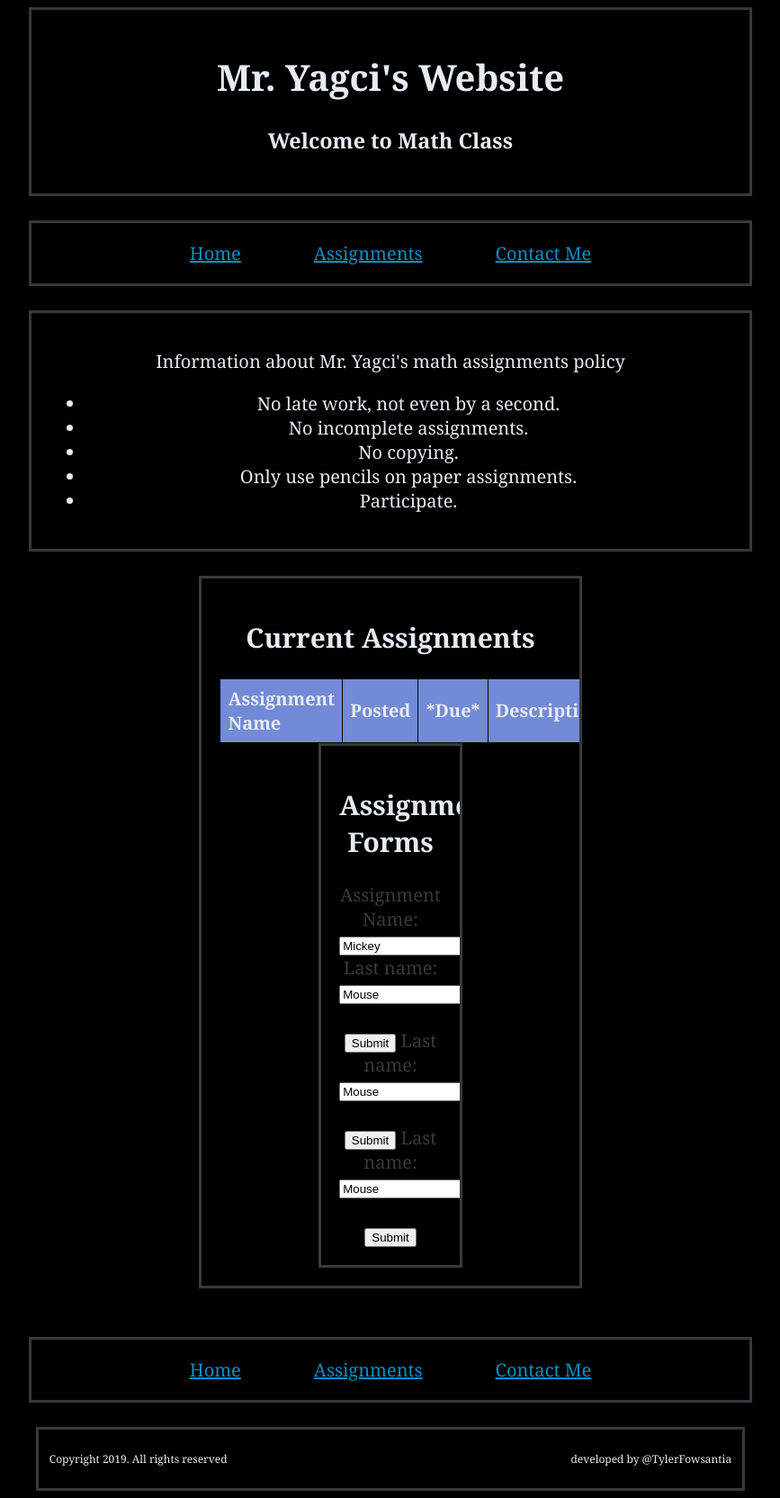
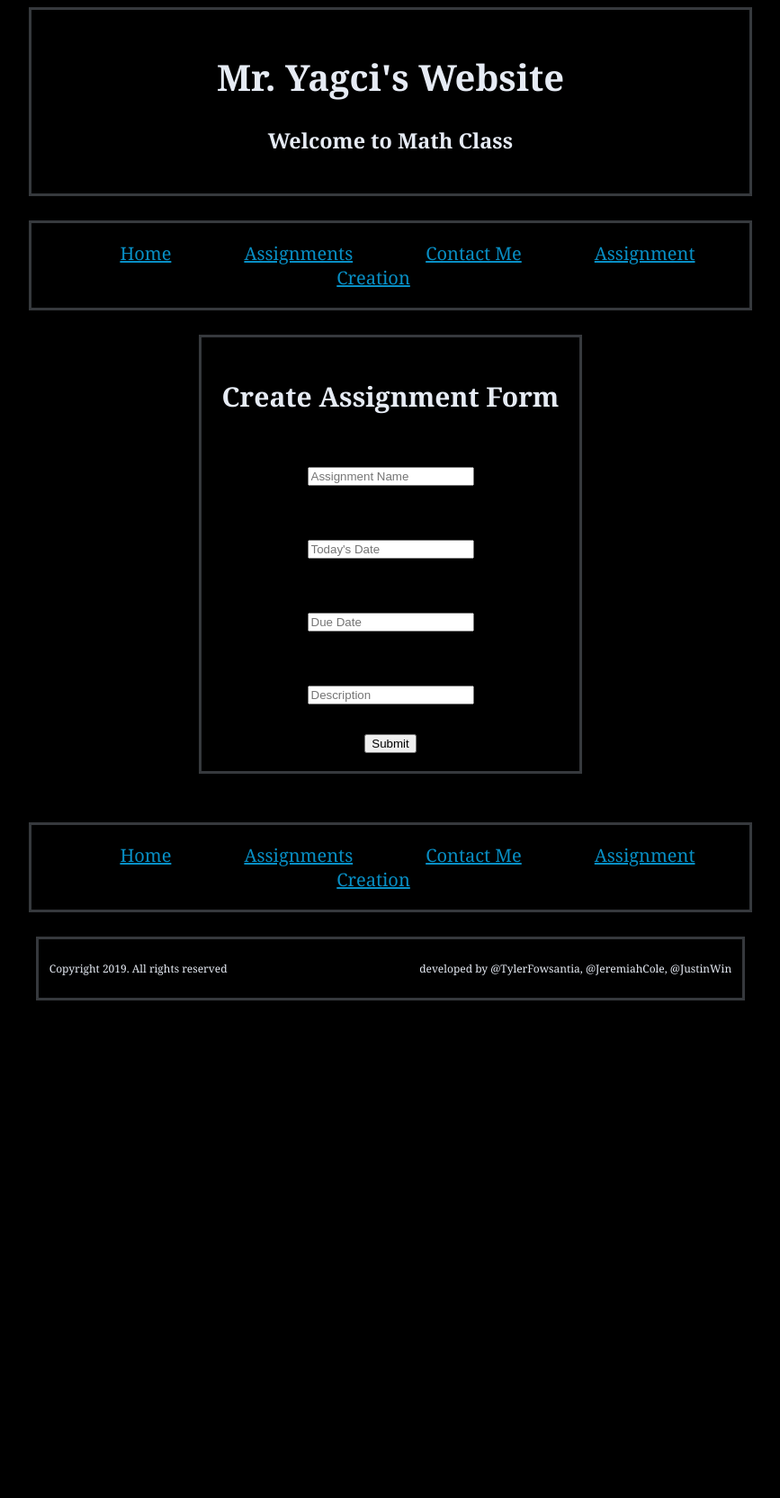
Before and after one commit to HSA-Columbus/mr-yagci-s-website-champion-s-club, a Flask app: template templates/assign_take.html in a window 1280 px wide. Shown: the whole page at 90% size, without its empty margins (206-1073 px from the left). After the commit the page ends 1112 px from the top, so only its background shows below. Run offline with Flask 2, Linux system fonts and the light colour scheme; the template is opened without the code that fills it, so the values that code supplies are empty.

Commit message:
color changes and stuff

```diff
--- a/templates/assign_take.html
+++ b/templates/assign_take.html
@@ -33,74 +33,39 @@
     <a class="link-a" href="/">Home</a>
     <a class="link-a" href="/assignments">Assignments</a>
     <a class="link-a" href="/contact">Contact Me</a>
+    <a class="link-a" href="/assignment_creation">Assignment Creation</a>
 </div><br>
-
-<div>
-    <p>Information about Mr. Yagci's math assignments policy</p>
-    <ul>
-        <li>No late work, not even by a second.</li>
-        <li>No incomplete assignments.</li>
-        <li>No copying.</li>
-        <li>Only use pencils on paper assignments.</li>
-        <li>Participate.</li>
-    </ul>
-</div><br>
-
 <div style="width: 30%;">
-    <h2>Current Assignments</h2>
-    <!---------------------------Jeremiah------------------------------------------------>
-
-    <table>
-
-        <tr>
-            <th>Assignment Name</th>
-            <th>Posted</th>
-            <th>*Due*</th>
-            <th>Description</th>
-        </tr>
-        {%for i in table_assignments%}
-        <tr>
-            {% for x in i %}
-            <th>{{x}}</th>
-            {%endfor%}
-        </tr>
-        {%endfor%}
-        </table>
-    <!--------------------------------------------------------------------------->
-    <div style="width: 30%;">
-        <h2>Assignment  Forms</h2>
-        <form action="/action_page.php">
-            Assignment Name:
-            <br>
-        <input type="text" name="firstname" value="Mickey">
+    <h2>Create Assignment Form</h2>
+    <form action="/action_page.php">
         <br>
-        Last name:<br>
-        <input type="text" name="lastname" value="Mouse">
+        <input type="text" name="assignment_name" placeholder="Assignment Name">
         <br><br>
-        <input type="submit" value="Submit">
-        Last name:<br>
-            <label>
-                <input type="text" name="lastname" value="Mouse">
-            </label>
-            <br><br>
-        <input type="submit" value="Submit">
-        Last name:<br>
-        <input type="text" name="lastname" value="Mouse">
+        <br>
+        <input type="text" name="todays_date" placeholder="Today's Date">
+        <br><br>
+        <br>
+        <input type="text" name="due_date" placeholder="Due Date">
+        <br><br>
+        <br>
+        <input type="text" name="description" placeholder="Description">
         <br><br>
         <input type="submit" value="Submit">
     </form>
+
 </div>
-</div><br><br>
+<br><br>
 <div>
     <a class="link-a" href="/">Home</a>
     <a class="link-a" href="/assignments">Assignments</a>
     <a class="link-a" href="/contact">Contact Me</a>
+    <a class="link-a" href="/assignment_creation">Assignment Creation</a>
 </div><br>
 
 <div style="font-size: 12px">
     <p style="text-align: left">Copyright 2019. All rights reserved
         <span style="float:right;">
-            developed by @TylerFowsantia
+            developed by @TylerFowsantia, @JeremiahCole, @JustinWin
         </span>
     </p>
 </div>
--- a/templates/contact.html
+++ b/templates/contact.html
@@ -14,6 +14,7 @@
     <a class="link-a" href="/">Home</a>
     <a class="link-a" href="/assignments">Assignments</a>
     <a class="link-a" href="/contact">Contact Me</a>
+    <a class="link-a" href="/assignment_creation">Assignment Creation</a>
 </div><br>
 
 <div class="contact-title">
@@ -40,6 +41,7 @@
     <a class="link-a" href="/">Home</a>
     <a class="link-a" href="/assignments">Assignments</a>
     <a class="link-a" href="/contact">Contact Me</a>
+    <a class="link-a" href="/assignment_creation">Assignment Creation</a>
 </div><br>
 
 <div style="font-size: 12px">
--- a/templates/home.html
+++ b/templates/home.html
@@ -23,6 +23,7 @@ li{
     <a class="link-a" href="/">Home</a>
     <a class="link-a" href="/assignments">Assignments</a>
     <a class="link-a" href="/contact">Contact Me</a>
+    <a class="link-a" href="/assignment_creation">Assignment Creation</a>
 </div><br>
 <div style="border: none">
     <div class="div1">
@@ -58,6 +59,7 @@ li{
     <a class="link-a" href="/">Home</a>
     <a class="link-a" href="/assignments">Assignments</a>
     <a class="link-a" href="/contact">Contact Me</a>
+    <a class="link-a" href="/assignment_creation">Assignment Creation</a>
 </div><br>
 
 <div style="font-size: 12px">
--- a/yagci.py
+++ b/yagci.py
@@ -7,13 +7,7 @@ from email.mime.multipart import MIMEMultipart
 import sqlite3
 import json
 from pathlib import Path
-# --------this works------
-with sqlite3.connect("Thisistest.db") as conn:
-    command = "SELECT * FROM table_assignments"
-    cursor = conn.execute(command)
-    table_assignments = cursor.fetchall()
-    print(table_assignments)
-# --------this works------
+
 
 def contact_yagci(studentname, studentemail, studentmessage):
     email = "imnotarobotlol1234@gmail.com"
@@ -51,11 +45,16 @@ def home():
 @app.route('/assignments')
 def assignments():
     with sqlite3.connect("Thisistest.db") as conn:
-        command = "SELECT * FROM table_assignments"
-        cursor = conn.execute(command)
-        table_assignments = cursor.fetchall()
+        command1 = "SELECT * FROM table_assignments"
+        cursor1 = conn.execute(command1)
+        table_assignments = cursor1.fetchall()
         # print(table_assignments)
     return render_template("assignments.html", table_assignments=table_assignments)
+
+
+@app.route('/assignment_creation')
+def assignment_creation():
+    return render_template("assign_take.html")
 
 
 @app.route('/contact', methods=['GET', 'POST'])
```
Also changed, not shown: templates/assignments.html (+2 -19 lines), templates/background.html (deleted, +0 -50 lines).
